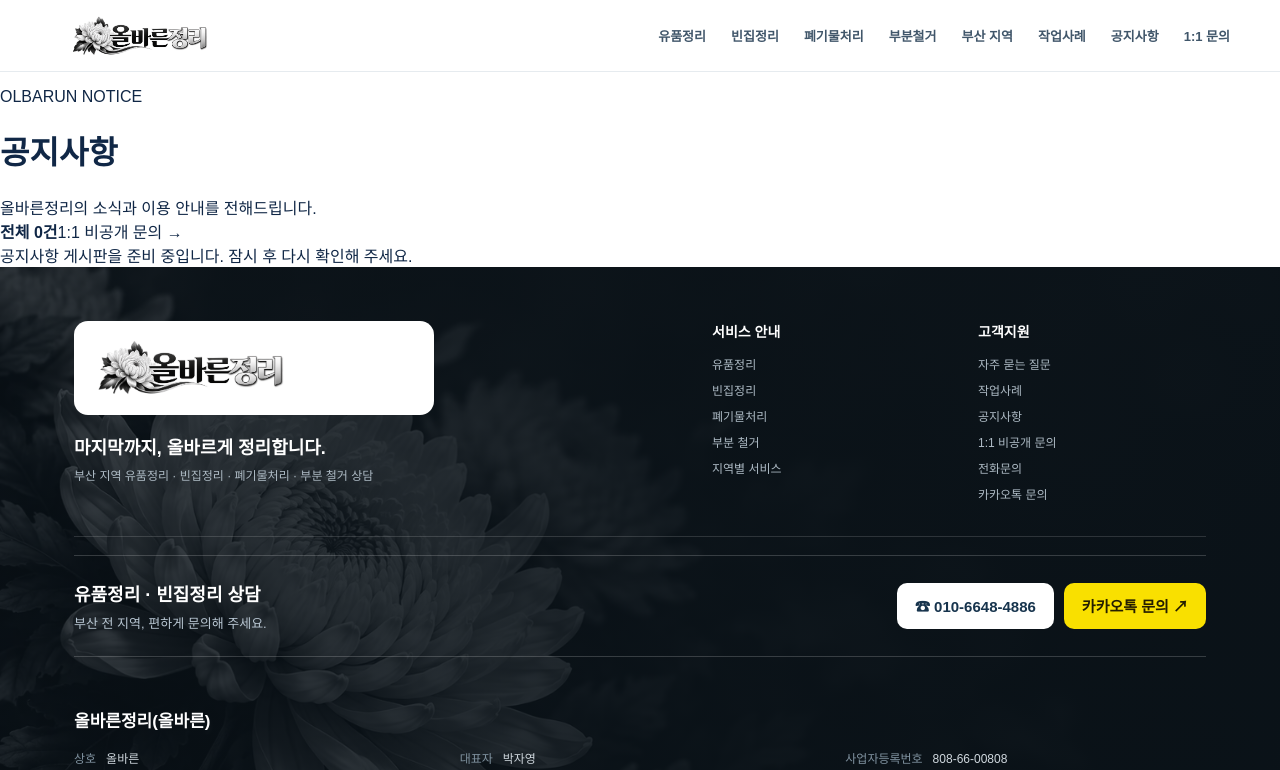
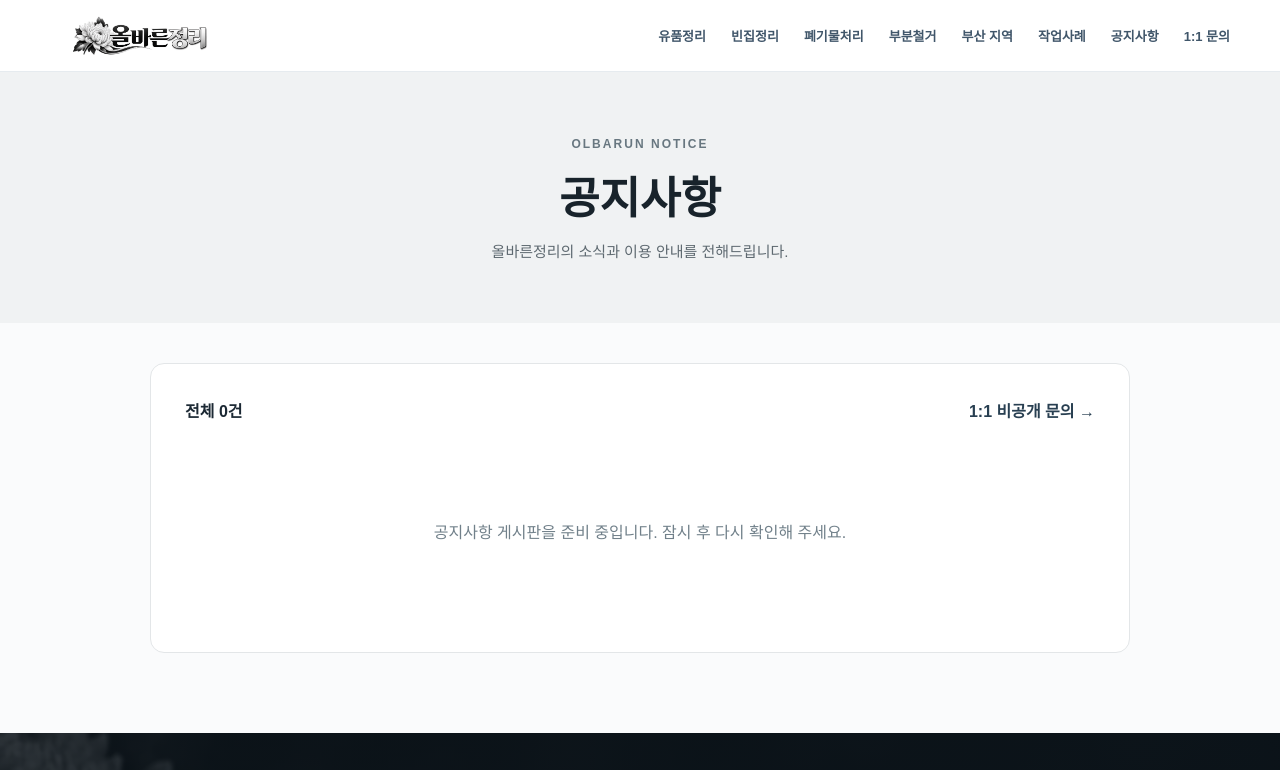
Before and after one commit to hoho601212-collab/olbareun-jeongri, a Next.js app: page /notice in a window 1280 px wide. Shown: the top 770 px of the page. Built offline with nearby package versions, Linux system fonts and the light colour scheme.

Commit message:
Style notices, private inquiry forms and administrator panel

```diff
--- a/app/globals.css
+++ b/app/globals.css
@@ -378,3 +378,32 @@ img,svg,video{max-width:100%}
 
 /* Hide duplicate FAQ closing CTA on homepage; footer contacts remain available. */
 .faqSection .faqFinal{display:none!important}
+
+/* Notice and private inquiry boards */
+.boardPage{min-height:65vh;background:#fafbfc;color:#1c2934;padding-bottom:80px}
+.boardHead{text-align:center;background:#f0f2f3;padding:65px 20px 58px}
+.boardHead p{letter-spacing:.17em;font-size:12px;font-weight:800;color:#687780;margin:0 0 12px}
+.boardHead h1{font-size:clamp(30px,4vw,44px);margin:0 0 12px;color:#18232b}
+.boardHead span{font-size:15px;line-height:1.7;color:#5e6970}
+.boardWrap{width:min(980px,calc(100% - 40px));margin:40px auto 0;background:#fff;padding:34px;border:1px solid #e3e6e8;border-radius:14px}
+.boardBar{display:flex;align-items:center;justify-content:space-between;gap:12px;margin-bottom:22px}
+.boardBar a{color:#283f51;font-weight:700}.boardEmpty{text-align:center;padding:75px 10px;color:#71808a}
+.boardList>a{display:flex;align-items:center;gap:18px;padding:20px 10px;border-bottom:1px solid #e8ecef}
+.boardList>a span{font-size:12px;color:#677780}.boardList>a strong{flex:1}.boardList>a time{color:#7c8790;font-size:13px}
+.boardArticle h2{font-size:26px}.boardArticle time{color:#78838a;font-size:13px}
+.boardContent{white-space:pre-wrap;overflow-wrap:anywhere;line-height:1.85;padding:22px 0;color:#394954}
+.boardArticle .boardContent{border-top:1px solid #e5e9ec;margin-top:20px;min-height:170px}
+.boardTabs{display:flex;border-bottom:1px solid #e0e5e8;margin-bottom:26px;gap:12px}
+.boardTabs button{background:transparent;border:0;padding:13px 20px;font:inherit;font-weight:700;color:#6e7880;cursor:pointer}
+.boardTabs button.active{border-bottom:3px solid #172b3b;color:#172b3b}
+.boardForm{display:grid;gap:18px}.boardForm label{display:grid;gap:8px;font-size:14px;font-weight:700}
+.boardForm input:not([type=checkbox]),.boardForm textarea{font:inherit;font-weight:400;border:1px solid #cdd5db;border-radius:8px;padding:13px;width:100%;min-width:0;background:white;color:#1d2a33}
+.boardForm textarea{resize:vertical}.boardForm input:focus,.boardForm textarea:focus{outline:2px solid #8396a4;outline-offset:1px}
+.boardForm .boardConsent{display:flex;align-items:flex-start;gap:9px;line-height:1.6;font-weight:400}.boardConsent input{margin-top:5px}
+.boardButton{display:inline-flex;align-items:center;justify-content:center;background:#172b3b;color:white;border:0;border-radius:8px;padding:13px 22px;font-weight:800;cursor:pointer;text-decoration:none;width:fit-content}
+.boardButton:disabled{opacity:.5;cursor:wait}.boardError{color:#b12828;padding:12px;background:#fff3f3;border-radius:8px}
+.boardResult{margin-top:25px;border:1px solid #d4dfe2;background:#f7fafb;padding:25px;border-radius:10px}
+.receiptNumber{font-size:24px;letter-spacing:.08em;overflow-wrap:anywhere}
+.boardAdminItem{padding:20px 0;border-bottom:1px solid #e5e9ed}.boardAdminItem>p{color:#6a7781}.boardAdminItem>button{margin-left:12px}
+.boardWrap>h2{margin:38px 0 15px}
+@media(max-width:800px){.boardHead{padding:48px 18px}.boardWrap{width:calc(100% - 24px);margin-top:16px;padding:20px 16px}.boardList>a{gap:8px;flex-wrap:wrap}.boardList>a strong{flex-basis:70%}.boardList>a time{margin-left:auto}.boardTabs button{padding:12px 10px;font-size:13px}}
```
